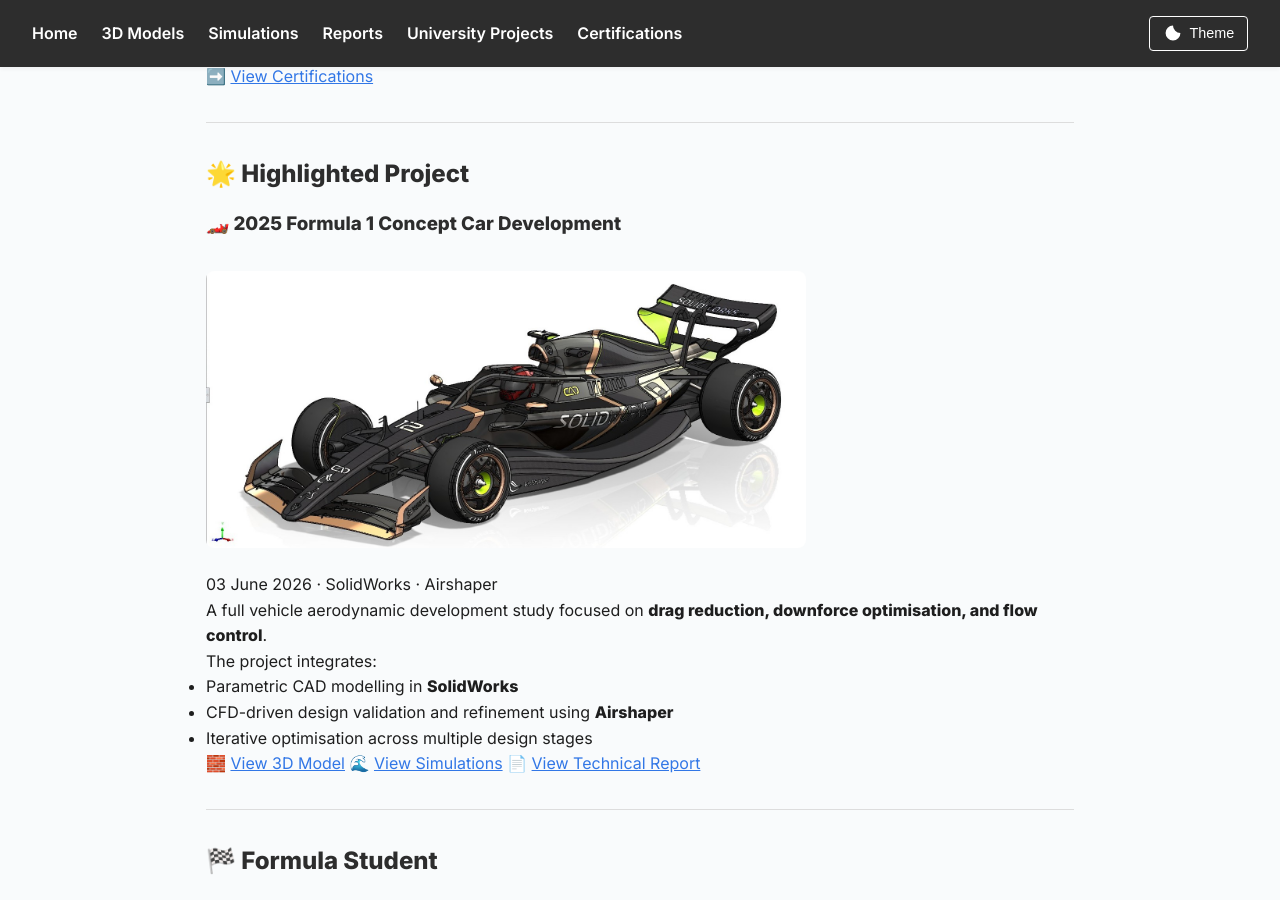
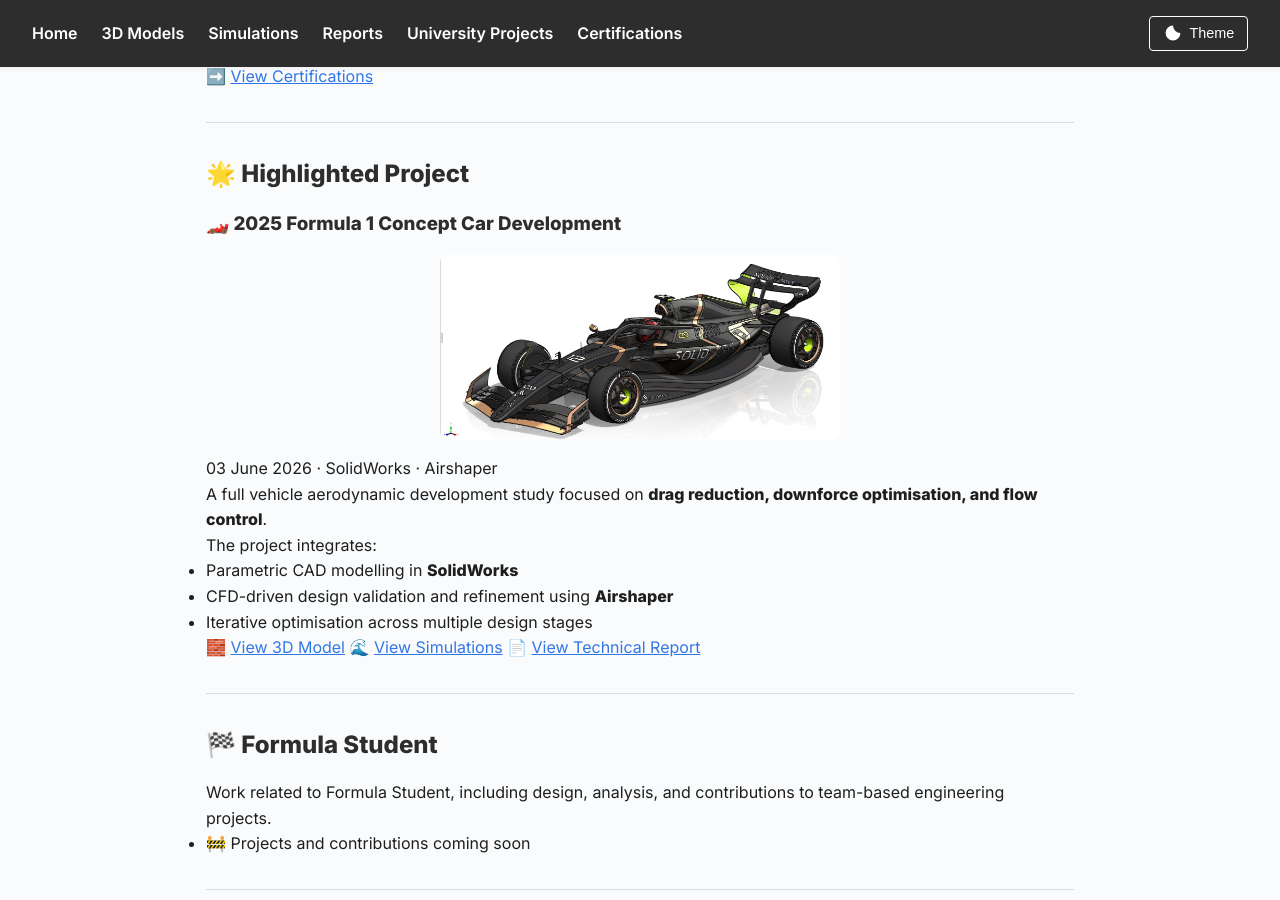
Before and after one commit to tob-mas/engineeringportfolio, a Jekyll site: the page built from index.md, in a window 1280 px wide and 900 px high, scrolled down 1047 px. Built offline with Jekyll 4.4.1, drawn with Linux system fonts in a browser that asks for light colours.

Commit message:
Update index.md

```diff
--- a/index.md
+++ b/index.md
@@ -59,7 +59,7 @@
 
 ### 🏎️ 2025 Formula 1 Concept Car Development
 
-<img src="{{ site.baseurl }}/3d_models/03-06-26/front_three_quarter.jpg" alt="2025 F1 Concept Car" style="width:100%; max-width:600px; border-radius:8px; margin:1rem 0;">
+<img src="{{ site.baseurl }}/3d_models/03-06-26/front_three_quarter.jpg" alt="2025 F1 Concept Car" style="width:100%; max-width:400px; border-radius:8px; margin:1rem auto; display:block;">
 
 03 June 2026 · SolidWorks · Airshaper
 
```
